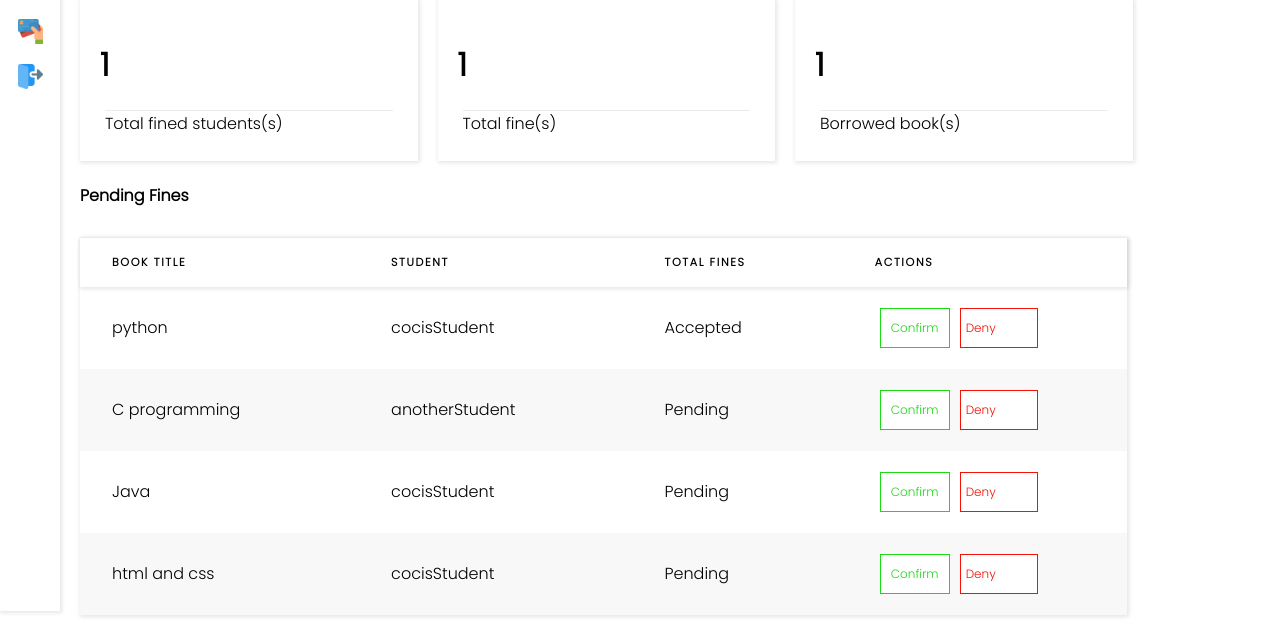
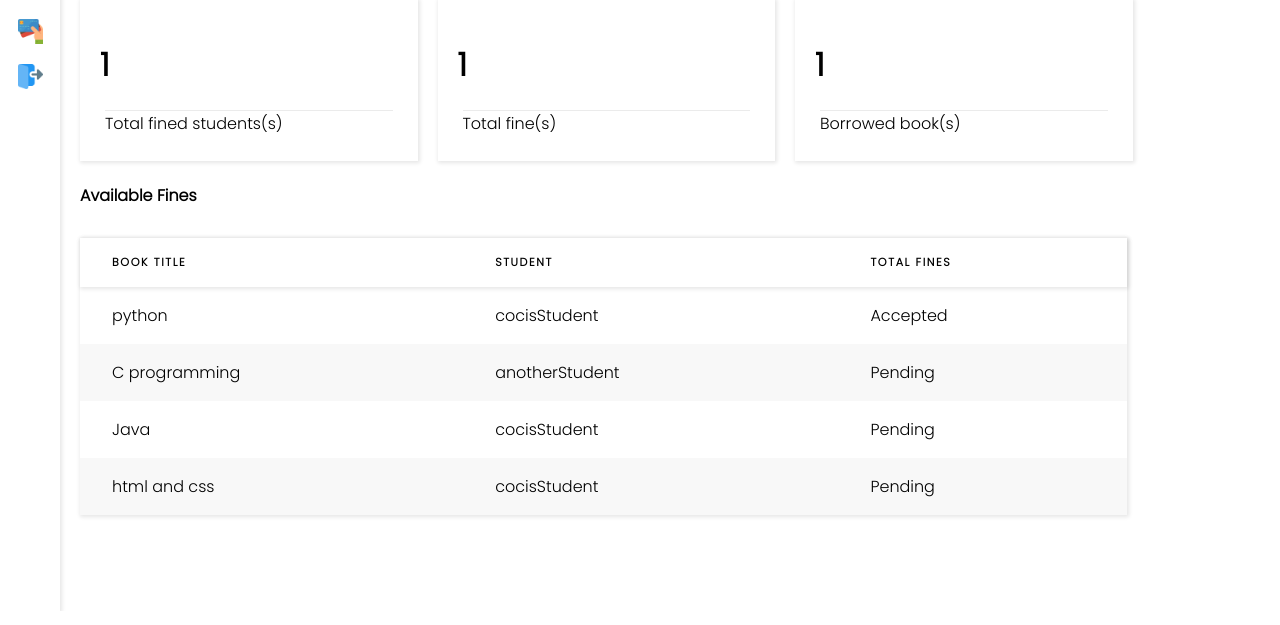
Before and after one commit to devenEden/django-library-app, a Django app: template templates/books/book_fines.html in a window 1280 px wide. Shown: the part 189-814 px from the top of the page. Run offline with Django 4.2, Linux system fonts and the light colour scheme; data comes from the database, SQL or seed files in the repository; the template is opened without the code that fills it: values that come from a table or form of the project are taken from there, most other values are stand-ins (such as "Sample title", 1, 10 or a date in 2020); some libraries are stand-ins or nearby versions.

Commit message:
Changed table headings

```diff
--- a/templates/books/book_fines.html
+++ b/templates/books/book_fines.html
@@ -5,7 +5,7 @@
 {% if user_role.role == 'Student' %}
 <div class="">
     <div class="book_request_card">
-        <h4>Current Book Borrowed</h4>
+        <h4>Book Fines</h4>
         <table>
             <tbody>
                 <tr>
@@ -21,25 +21,20 @@
                     <td>{{ current_book_borrowed.return_date }}</td>
                 </tr>
                 <tr>
+                    <td>Available Fine</td>
                     <td></td>
-                    <td></td>
-                </tr>
-                <tr>
-                    <td>Action</td>
-                    <td>
-                        <a action = href="{% url 'return_book' order.id %}" class="edit-button">Return Book</a>
-                    </td>
                 </tr>
             </tbody>
         </table>
     </div>
-    <h4>Pending Book Requests</h4>
+    <h4>Book Fines</h4>
     <table>
         <thead>
             <tr>
                 <th>Title</th>
                 <th>Status</th>
                 <th>Return Date</th>
+                <th>Fines<th>
             </tr>
         </thead>
         <tbody>
@@ -75,7 +70,7 @@
 
 <div>
     <div class="table-header">
-        <h4 class="table-title">Pending Fines</h4>
+        <h4 class="table-title">Available Fines</h4>
     </div>
     <table class="books-table-container">
         <thead>
@@ -83,7 +78,6 @@
                 <th>Book Title</th>
                 <th>Student</th>
                 <th>Total Fines</th>
-                <th>Actions</th>
             </tr>
         </thead>
         <tbody>
@@ -92,10 +86,6 @@
                 <td>{{ order.book_name }}</td>
                 <td>{{ order.student_name}}</td>
                 <td>{{ order.status }}</td>
-                <td class="table-actions">
-                    <a href="{% url 'confirm_book' order.id %}" class="confirm-button">Confirm</a>
-                    <a href="{% url 'deny_book' order.id %}" class="deny-button">Deny</a>
-                </td>
             </tr>
             {% endfor %}
         </tbody>
```
